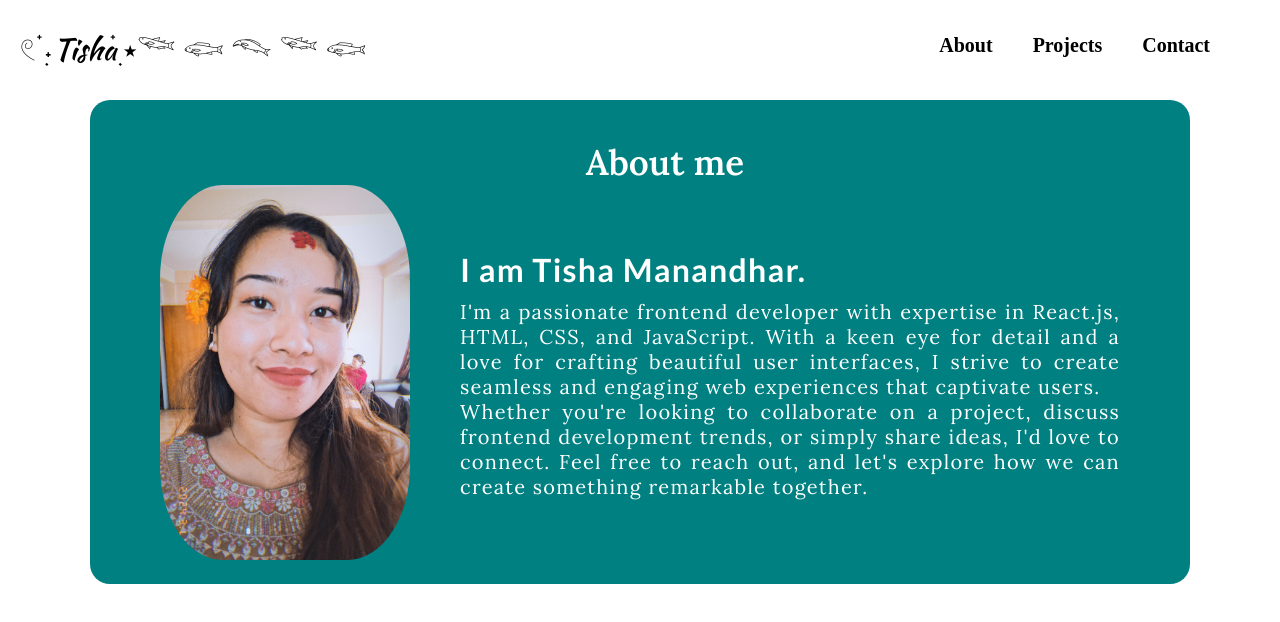
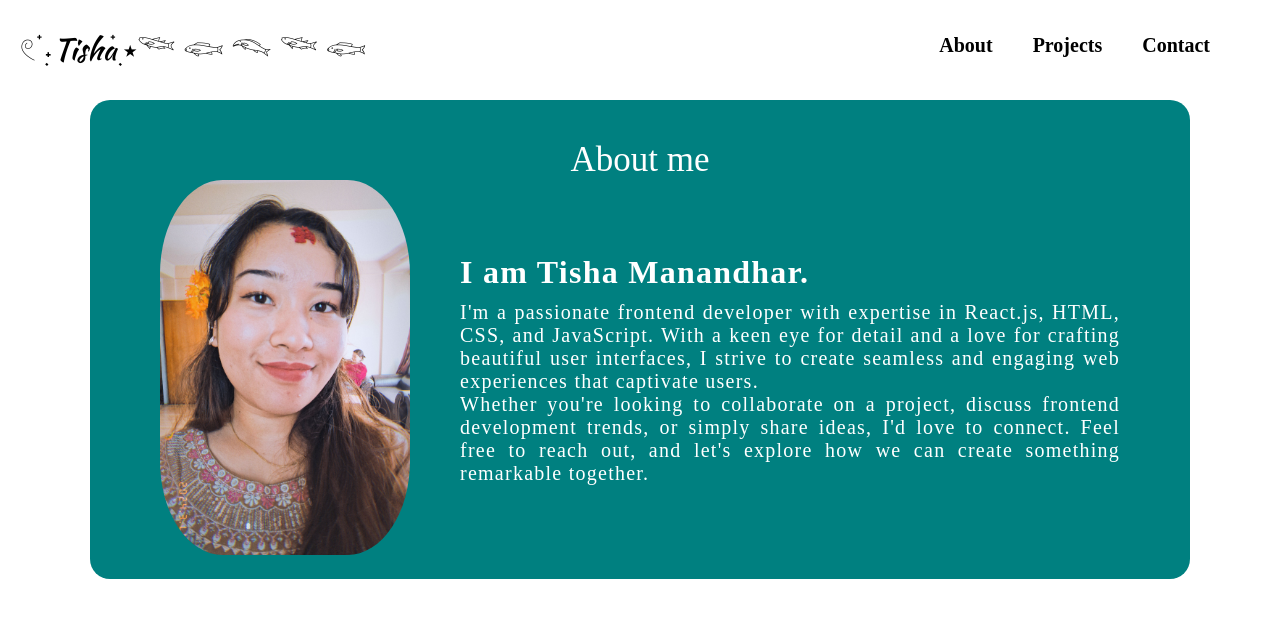
Before and after one commit to TishaMdr58/Portfolio, a React (Vite) app: page /about in a window 1280 px wide. Shown: the top 622 px of the page. Built offline with nearby package versions, Linux system fonts and the light colour scheme; a web font is replaced by a local one.

Commit message:
change in buttons, font and projects

```diff
--- a/src/About.css
+++ b/src/About.css
@@ -20,13 +20,13 @@
 
 .header {
   font-size: 35px;
-  font-weight: 600;
+  font-weight: 400;
   text-decoration: none;
   color: #fff;
   margin-top: 20px;
-  margin-left: 50px;
+  /* margin-left: 50px; */
   text-align: center;
-  font-family: Lora;
+  /* font-family: Lora; */
 }
 
 .myContent {
@@ -51,12 +51,12 @@
   letter-spacing: 1.25px;
   margin: 30px 50px;
   text-align: justify;
-  font-family: Lora;
+  /* font-family: Lora; */
 }
 
 .descHeading {
   color: #fff;
-  font-family: Lato;
+  /* font-family: Lato; */
   font-size: 32px;
   font-style: normal;
   font-weight: 600;
--- a/src/Homepage.css
+++ b/src/Homepage.css
@@ -66,6 +66,12 @@ gray:#E9EAEC
   background: #008080;
   color: #fff;
   cursor: pointer;
+  z-index: 1;
+  position: relative;
+}
+
+a {
+  z-index: 1;
 }
 
 .cvBtn {
@@ -80,6 +86,7 @@ gray:#E9EAEC
   border-radius: 100px;
   background: #008080;
   cursor: pointer;
+  position: relative;
 }
 
 .myImage {
--- a/src/Navbar.css
+++ b/src/Navbar.css
@@ -8,7 +8,7 @@
   justify-content: space-between;
   padding: 20px;
   background-color: #fff;
-  z-index: 1;
+  z-index: 100;
 }
 
 .menuItems a{
```
